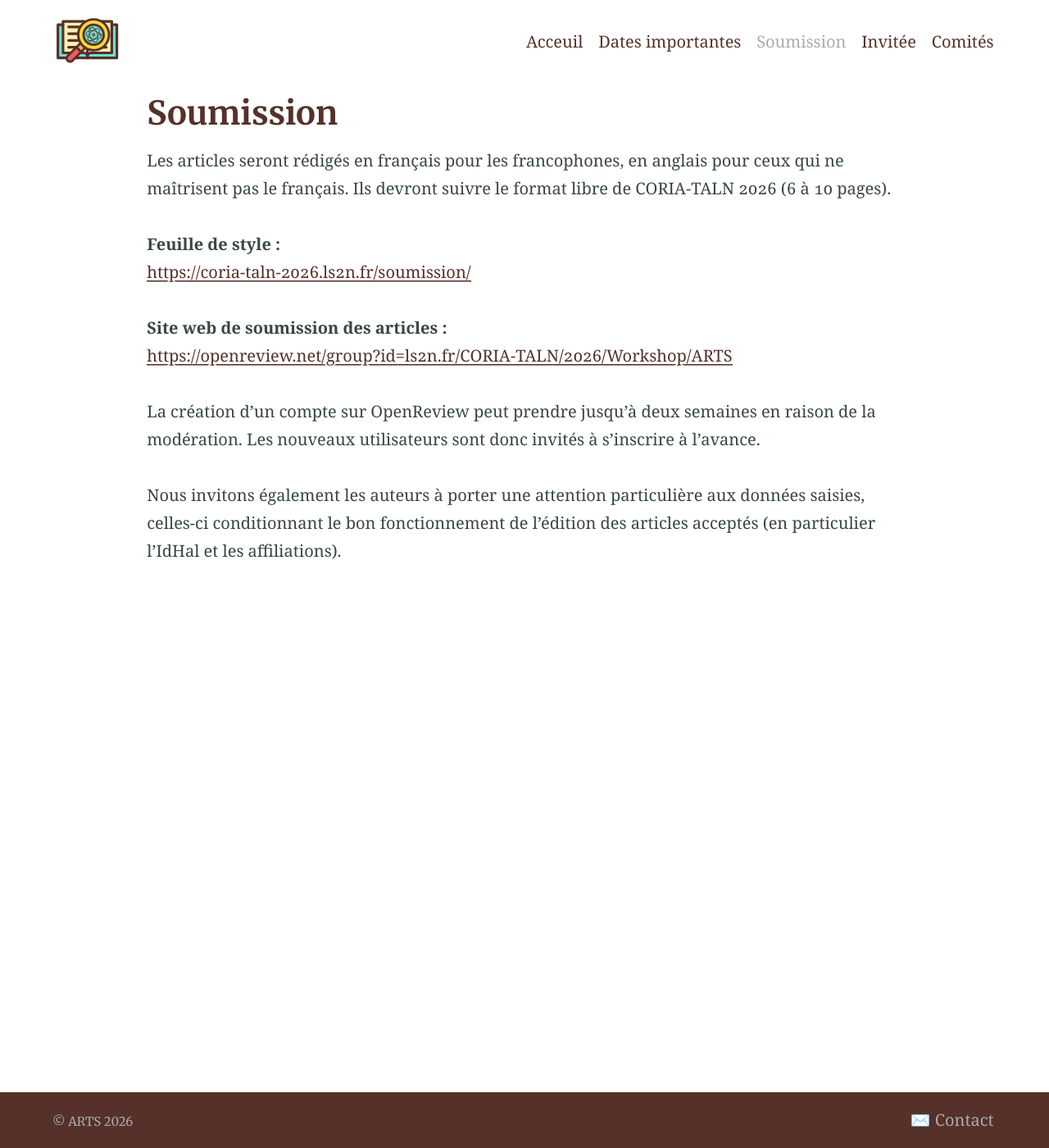
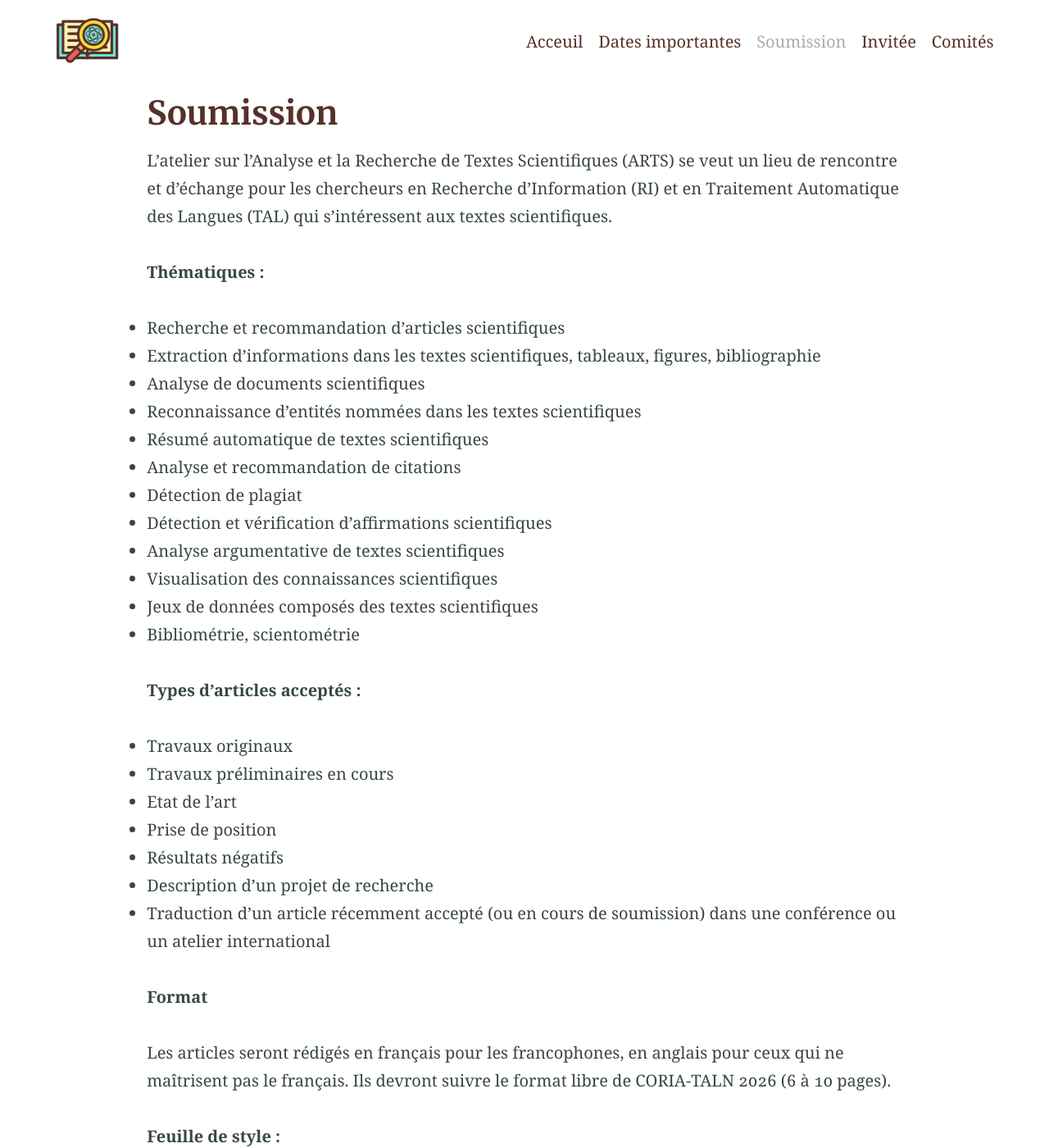
Before and after one commit to arts-workshop/arts-workshop.github.io, a Jekyll site: the page built from soumission.md, in a window 1280 px wide and 1400 px high. Shown: the whole window at 82% size. Built offline with Jekyll 4.4.1, drawn with Linux system fonts in a browser that asks for light colours.

Commit message:
clarification soumission

```diff
--- a/soumission.md
+++ b/soumission.md
@@ -3,6 +3,37 @@ title: Soumission
 
 layout: page
 ---
+
+
+L’atelier sur l’Analyse et la Recherche de Textes Scientifiques (ARTS) se veut un lieu de rencontre et d’échange pour les chercheurs en Recherche d’Information (RI) et en Traitement Automatique des Langues (TAL) qui s’intéressent aux textes scientifiques.
+
+**Thématiques :**
+- Recherche et recommandation d’articles scientifiques
+- Extraction d’informations dans les textes scientifiques, tableaux, figures, bibliographie
+- Analyse de documents scientifiques
+- Reconnaissance d'entités nommées dans les textes scientifiques
+- Résumé automatique de textes scientifiques
+- Analyse et recommandation de citations
+- Détection de plagiat
+- Détection et vérification d'affirmations scientifiques
+- Analyse argumentative de textes scientifiques
+- Visualisation des connaissances scientifiques
+- Jeux de données composés des textes scientifiques
+- Bibliométrie, scientométrie
+
+
+**Types d’articles acceptés :**
+
+-   Travaux originaux
+-   Travaux préliminaires en cours
+-   Etat de l’art
+-   Prise de position
+-   Résultats négatifs
+-   Description d'un projet de recherche
+-   Traduction d’un article récemment accepté (ou en cours de soumission) dans une conférence ou un atelier international
+
+
+**Format**
 
 Les articles seront rédigés en français pour les francophones, en anglais pour ceux qui ne maîtrisent pas le français. Ils devront suivre le format libre de CORIA-TALN 2026 (6 à 10 pages).
 
@@ -16,3 +47,8 @@ Les articles seront rédigés en français pour les francophones, en anglais pou
 La création d'un compte sur OpenReview peut prendre jusqu'à deux semaines en raison de la modération. Les nouveaux utilisateurs sont donc invités à s'inscrire à l'avance.
 
 Nous invitons également les auteurs à porter une attention particulière aux données saisies, celles-ci conditionnant le bon fonctionnement de l'édition des articles acceptés (en particulier l'IdHal et les affiliations).
+
+
+<p align="center">
+<img src="/assets/banner.svg" width="200">
+</p>
```
Also changed, not shown: index.md (+0 -19 lines).
